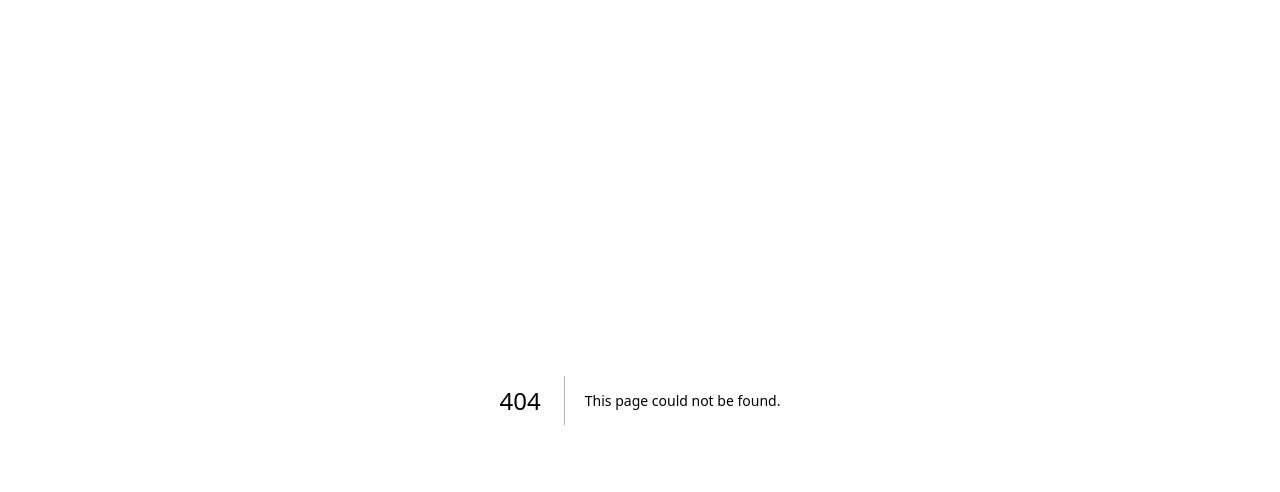
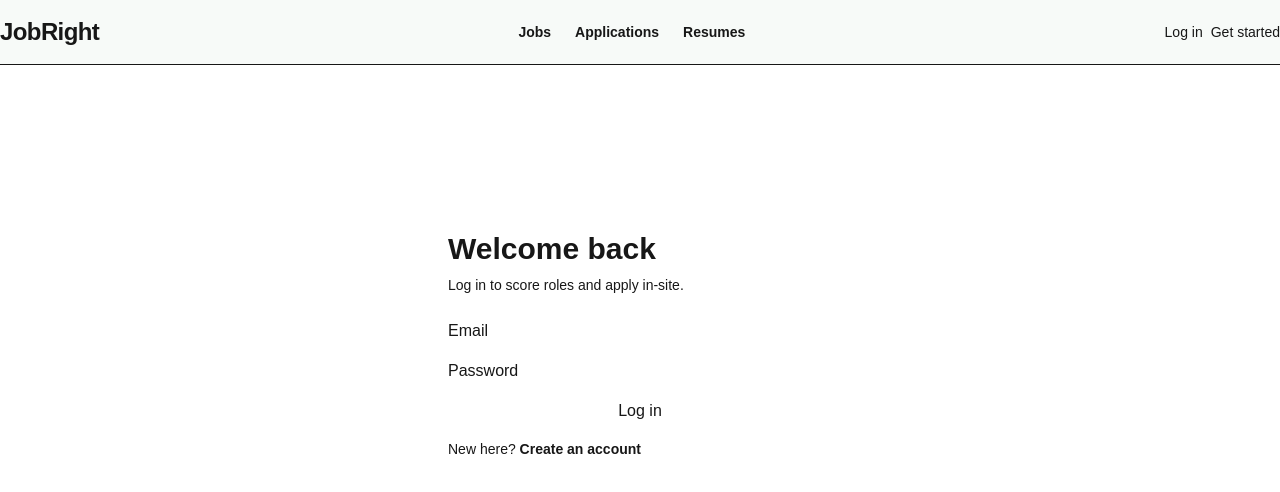
Before and after one commit to Aklile612/Jobright, a Next.js app in the folder apps/web/: page /login in a window 1280 px wide. Before the commit this address had no page. Shown: the top 492 px of the page. Built offline with nearby package versions, Linux system fonts and the light colour scheme; no server answers.

Commit message:
Add login page

```diff
--- /dev/null
+++ b/apps/web/src/app/(auth)/login/page.tsx
@@ -0,0 +1,80 @@
+"use client";
+
+import { FormEvent, useState } from "react";
+import Link from "next/link";
+import { useRouter } from "next/navigation";
+import { api } from "@/lib/api";
+import { setToken } from "@/lib/auth";
+import { SiteHeader } from "@/components/layout/SiteHeader";
+
+export default function LoginPage() {
+  const router = useRouter();
+  const [email, setEmail] = useState("");
+  const [password, setPassword] = useState("");
+  const [error, setError] = useState("");
+  const [loading, setLoading] = useState(false);
+
+  async function onSubmit(e: FormEvent) {
+    e.preventDefault();
+    setLoading(true);
+    setError("");
+    try {
+      const res = await api.login({ email, password });
+      setToken(res.token);
+      router.push("/jobs");
+    } catch (err) {
+      setError(err instanceof Error ? err.message : "Login failed");
+    } finally {
+      setLoading(false);
+    }
+  }
+
+  return (
+    <main>
+      <SiteHeader solid />
+      <div className="container grid min-h-[70vh] place-items-center py-12">
+        <form onSubmit={onSubmit} className="surface w-full max-w-md rounded-[24px] p-8">
+          <h1 className="font-[family-name:var(--font-display)] text-3xl font-extrabold">
+            Welcome back
+          </h1>
+          <p className="mt-2 text-sm text-[var(--ink-soft)]">
+            Log in to score roles and apply in-site.
+          </p>
+          <div className="mt-6 grid gap-4">
+            <div className="field">
+              <label htmlFor="email">Email</label>
+              <input
+                id="email"
+                type="email"
+                required
+                value={email}
+                onChange={(e) => setEmail(e.target.value)}
+              />
+            </div>
+            <div className="field">
+              <label htmlFor="password">Password</label>
+              <input
+                id="password"
+                type="password"
+                required
+                minLength={8}
+                value={password}
+                onChange={(e) => setPassword(e.target.value)}
+              />
+            </div>
+            {error ? <p className="text-sm text-[var(--warn)]">{error}</p> : null}
+            <button className="btn btn-primary w-full" disabled={loading}>
+              {loading ? "Signing in…" : "Log in"}
+            </button>
+          </div>
+          <p className="mt-4 text-sm text-[var(--ink-soft)]">
+            New here?{" "}
+            <Link href="/signup" className="font-semibold text-[var(--accent-deep)]">
+              Create an account
+            </Link>
+          </p>
+        </form>
+      </div>
+    </main>
+  );
+}
```
